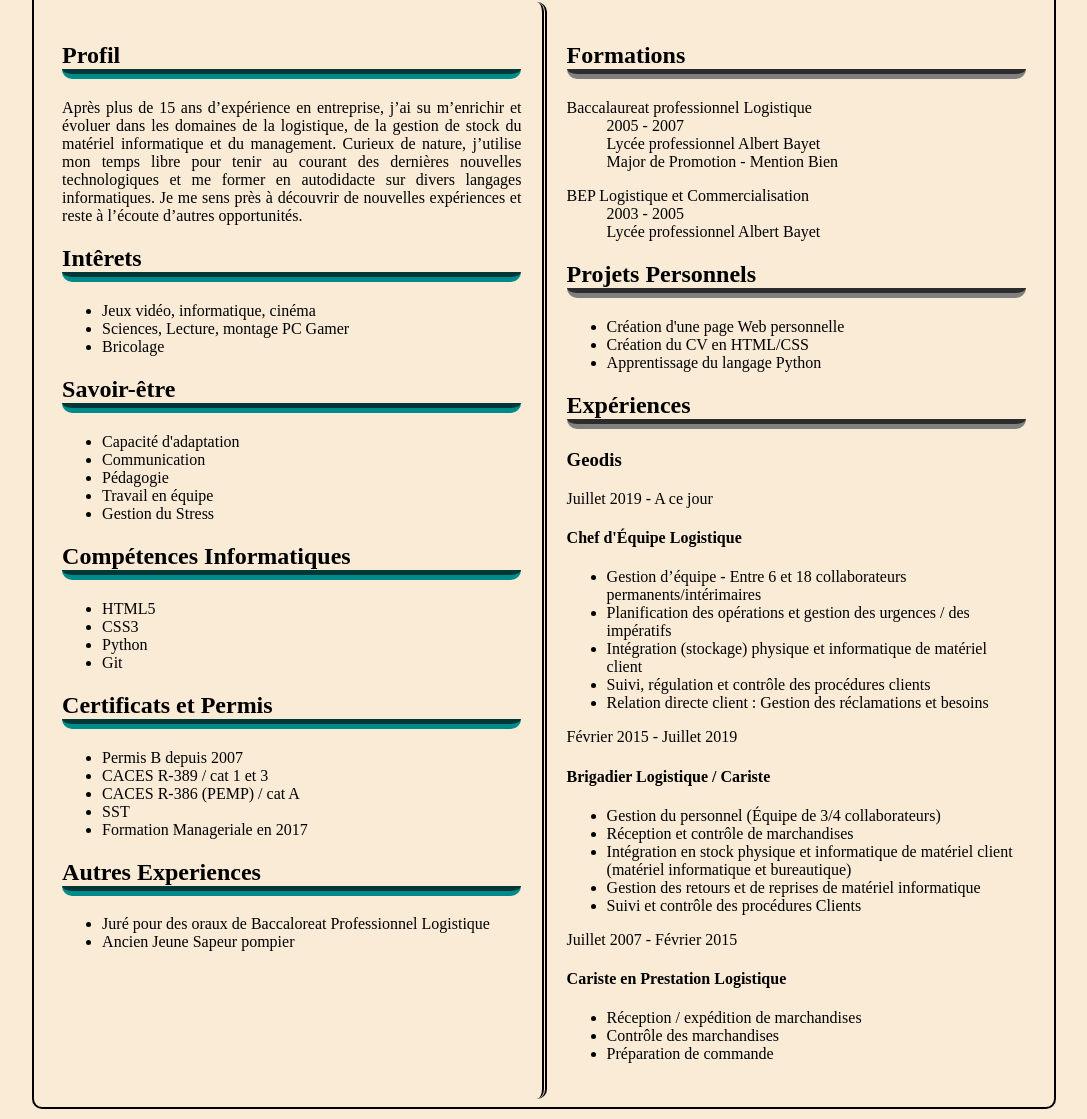
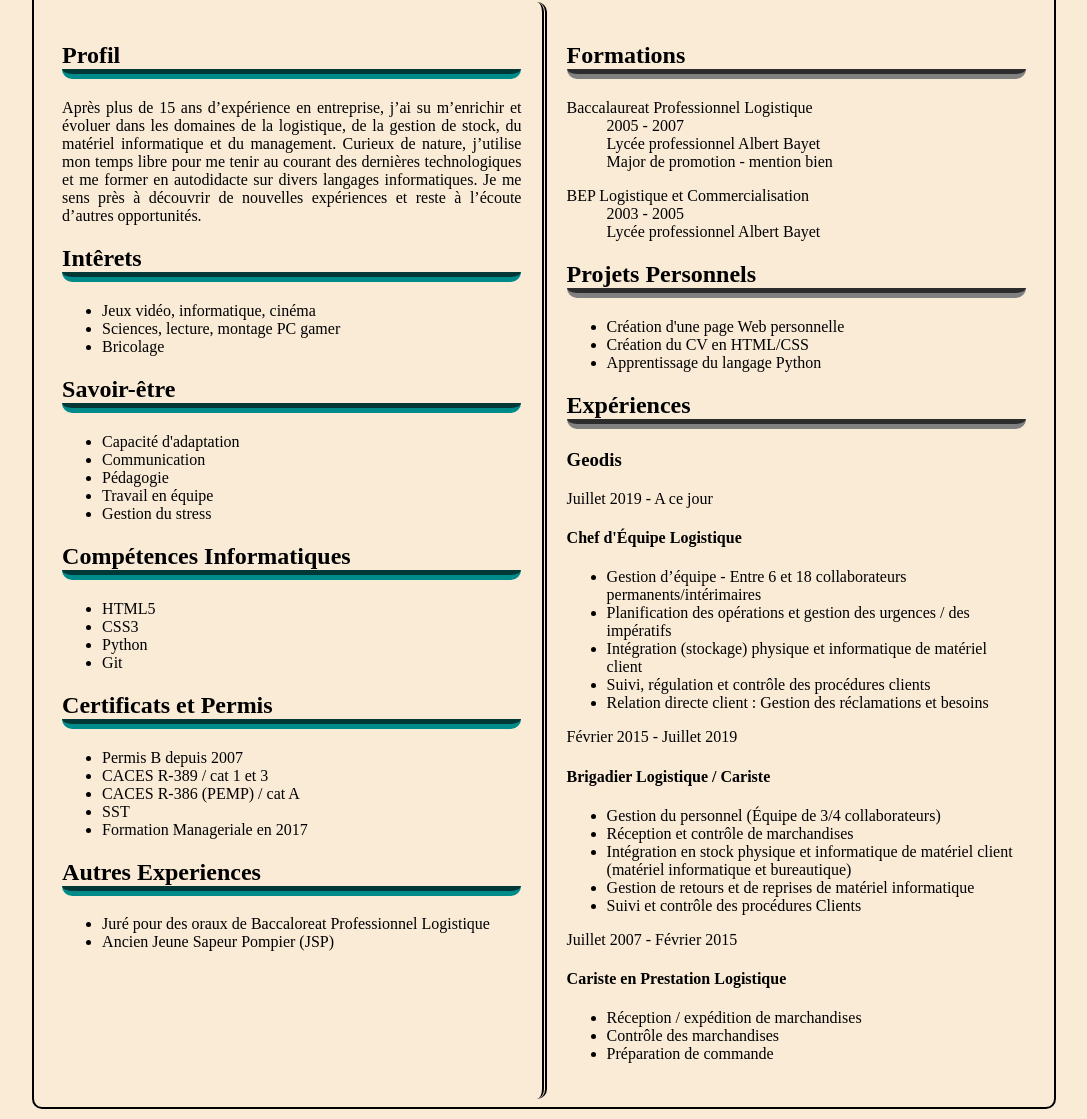
Before and after one commit to GTexier37/CefimGtexier, a plain HTML site: page CVweb/CV.html in a window 1280 px wide. Shown: the part 220-1339 px from the top of the page, without its empty margins (96-1183 px from the left). Drawn offline with Linux system fonts and the light colour scheme.

Commit message:
Correction orthographe

```diff
--- a/CVweb/CV.html
+++ b/CVweb/CV.html
@@ -23,12 +23,12 @@
     <div id="flexbox">
       <div id="flexitem1">
     <h2>Profil</h2>
-    <p> Après plus de 15 ans d’expérience en entreprise, j’ai su m’enrichir et évoluer dans les domaines de la logistique, de la gestion de stock du matériel informatique et du management. Curieux de nature, j’utilise mon temps libre pour tenir au courant des dernières nouvelles technologiques et me former en autodidacte sur divers langages informatiques. Je me sens près à découvrir de nouvelles expériences et reste à l’écoute d’autres opportunités. </p>
+    <p> Après plus de 15 ans d’expérience en entreprise, j’ai su m’enrichir et évoluer dans les domaines de la logistique, de la gestion de stock, du matériel informatique et du management. Curieux de nature, j’utilise mon temps libre pour me tenir au courant des dernières technologiques et me former en autodidacte sur divers langages informatiques. Je me sens près à découvrir de nouvelles expériences et reste à l’écoute d’autres opportunités. </p>
     <h2> Intêrets</h2>
      <p>
       <ul>
         <li> Jeux vidéo, informatique, cinéma</li>
-        <li> Sciences, Lecture, montage PC Gamer </li>
+        <li> Sciences, lecture, montage PC gamer </li>
         <li> Bricolage </li>
       </ul>
      <h2> Savoir-être</h2>
@@ -38,7 +38,7 @@
             <li>Communication</li>
             <li>Pédagogie</li>
             <li>Travail en équipe</li>
-            <li>Gestion du Stress</li>
+            <li>Gestion du stress</li>
           </ul>
          </p>
       <h2>Compétences Informatiques</h2>
@@ -64,7 +64,7 @@
         <p>
           <ul>
             <li>Juré pour des oraux de Baccaloreat Professionnel Logistique</li>
-            <li> Ancien Jeune Sapeur pompier</li>
+            <li> Ancien Jeune Sapeur Pompier (JSP)</li>
           </ul>
         </p>
 </div>
@@ -72,10 +72,10 @@
   <h2>Formations </h2>
    <p>
      <dl>
-       <dt>Baccalaureat professionnel Logistique</dt>
+       <dt>Baccalaureat Professionnel Logistique</dt>
        <dd> 2005 - 2007</dd>
        <dd> Lycée professionnel Albert Bayet</dd>
-       <dd> Major de Promotion - Mention Bien</dd>
+       <dd> Major de promotion - mention bien</dd>
    </dl>
    <dl>
    <dt>BEP Logistique et Commercialisation</dt>
@@ -110,7 +110,7 @@
           <li>Réception et contrôle de marchandises</li>
           <li>Intégration en stock physique et informatique de matériel client
 (matériel informatique et bureautique)</li>
-          <li>Gestion des retours et de reprises de matériel informatique</li>
+          <li>Gestion de retours et de reprises de matériel informatique</li>
           <li>Suivi et contrôle des procédures Clients </li>
         </ul>
     Juillet 2007 - Février 2015
```
